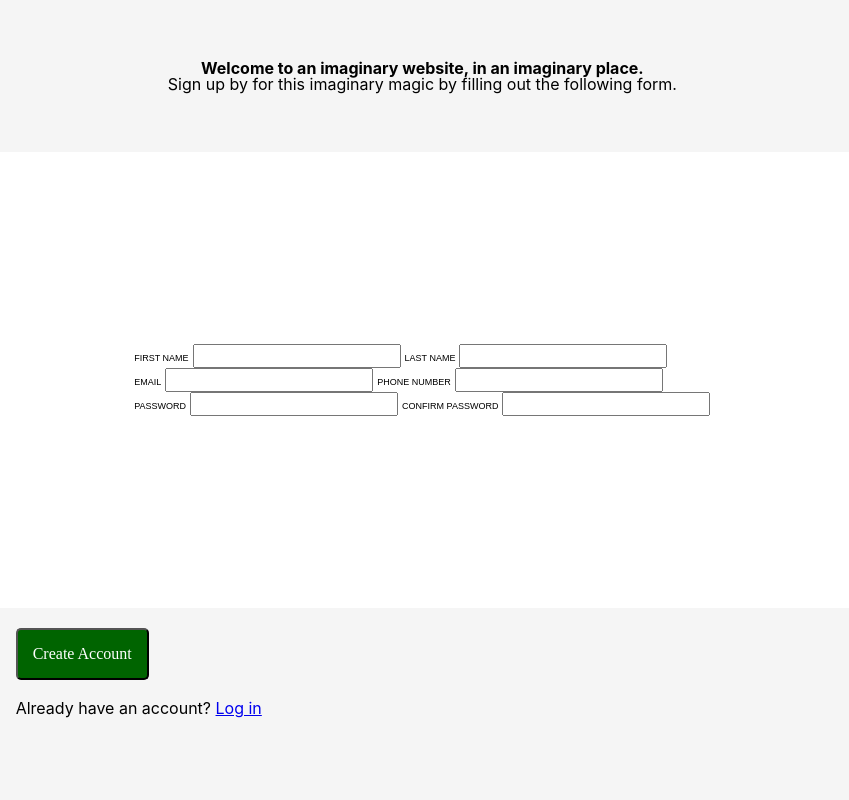
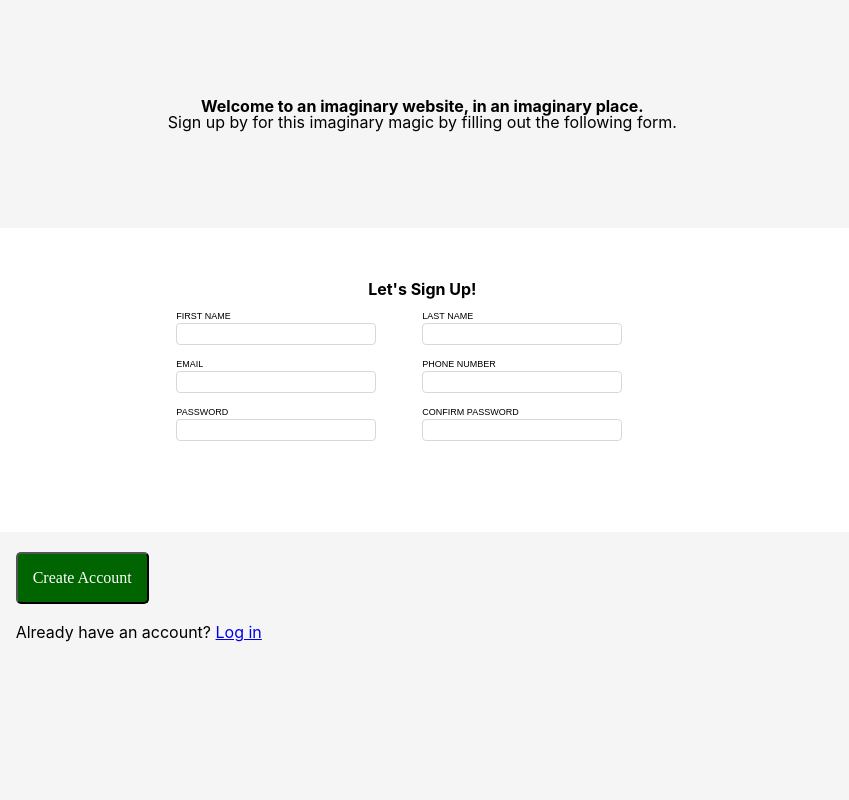
Before and after one commit to mgrigoriev8109/sign-up, a plain HTML site: page index.html in a window 1280 px wide. Shown: the full height of the page, 431-1280 px from the left. Drawn offline with Linux system fonts and the light colour scheme.

Commit message:
Finish styling form

```diff
--- a/index.html
+++ b/index.html
@@ -23,29 +23,39 @@
     </header>
 
     <main id="main">
+      <h1>Let's Sign Up!</h1>
       <form action="sign_up.com" method="post">
         <fieldset>
+            <div class="input-box">
               <label for="firstName">FIRST NAME</label>
               <input type="text" id="firstName">
-
+            </div>
+            <div class="input-box">
               <label for="lastName">LAST NAME</label>
               <input type="text" id="lastName">
+            </div>
         </fieldset>
 
           <fieldset>
+            <div class="input-box">
               <label for="email">EMAIL</label>
               <input type="email" id="email">
-
+            </div>
+            <div class="input-box">
               <label for="phoneNumber">PHONE NUMBER</label>
               <input type="number" id="phoneNumber">
+            </div>
         </fieldset>
 
           <fieldset>
+            <div class="input-box">
               <label for="password">PASSWORD</label>
               <input type="password" id="password">
-
+            </div>
+            <div class="input-box">
               <label for="confirmPassword">CONFIRM PASSWORD</label>
               <input type="password" id="confirmPassword">
+            </div>
         </fieldset>
       </form>
     </main>
--- a/style.css
+++ b/style.css
@@ -108,8 +108,8 @@ body {
 }
 
 :root {
-  --header: 20%;
-  --footer: 20%;
+  --header: 30%;
+  --footer: 30%;
   --main: calc(100% - calc(var(--header) + var(--footer)));
   --content-background: WhiteSmoke;
   --system-font: -apple-system, BlinkMacSystemFont, "Segoe UI", Roboto, Helvetica, Arial, sans-serif, "Apple Color Emoji", "Segoe UI Emoji", "Segoe UI Symbol";
@@ -125,6 +125,13 @@ body {
 
 #main {
   height: var(--main);
+  display: flex;
+  flex-direction: column;
+}
+
+form {
+  height: 60%;
+  width: 60%;
 }
 
 #footer {
@@ -167,4 +174,24 @@ button, input, select, textarea {
 label {
   font-family: Arial, Helvetica, sans-serif;
   font-size: 9px;
+  margin: 15px 0px 0px 10px;
 }
+
+input {
+  width: min(200px, 100%);
+  border-radius: 4px;
+  border-width: 1px;
+  border: 1px solid #D6D9DC;
+  box-sizing: border-box;
+  margin: 2px 0px 0px 10px;
+}
+
+fieldset {
+  display: flex;
+}
+
+.input-box {
+  display: flex;
+  flex-direction: column;
+  margin-right: 30px;
+}
```
Lines whose indentation alone changed are shown as unchanged.
